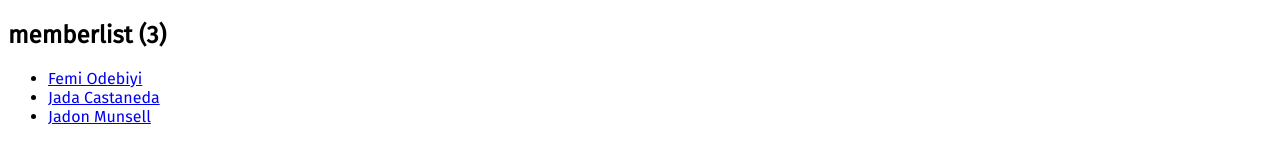
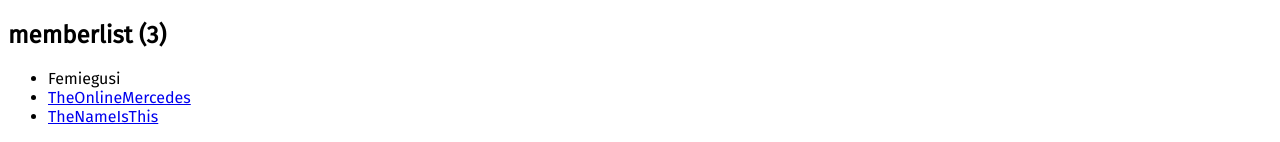
Before and after one commit to Codementals/vanring.github.io, a plain HTML site: page index.html in a window 1280 px wide. Shown: the part 1131-1273 px from the top of the page. Drawn offline with Linux system fonts and the light colour scheme.

Commit message:
Updated names and my page
In light of... potential privacy violations, our names are all hidden and under different aliases

```diff
--- a/index.html
+++ b/index.html
@@ -35,9 +35,9 @@
 
     <h2>memberlist (3)</h2>
     <ul>
-        <li><a href="https://femichex.codehs.me">Femi Odebiyi</a></li>
-        <li><a href="https://jadacastaneda-11384857.codehs.me/index.html">Jada Castaneda</a></li>
-        <li><a href="https://thenameisthis.codehs.me">Jadon Munsell</a></li>
+        <li><a href="https://femiegusi.codehs.me"></a>Femiegusi</li>
+        <li><a href="https://jadacastaneda-11384857.codehs.me/index.html">TheOnlineMercedes</a></li>
+        <li><a href="https://thenameisthis.codehs.me">TheNameIsThis</a></li>
     </ul>
 
 </body>
```
